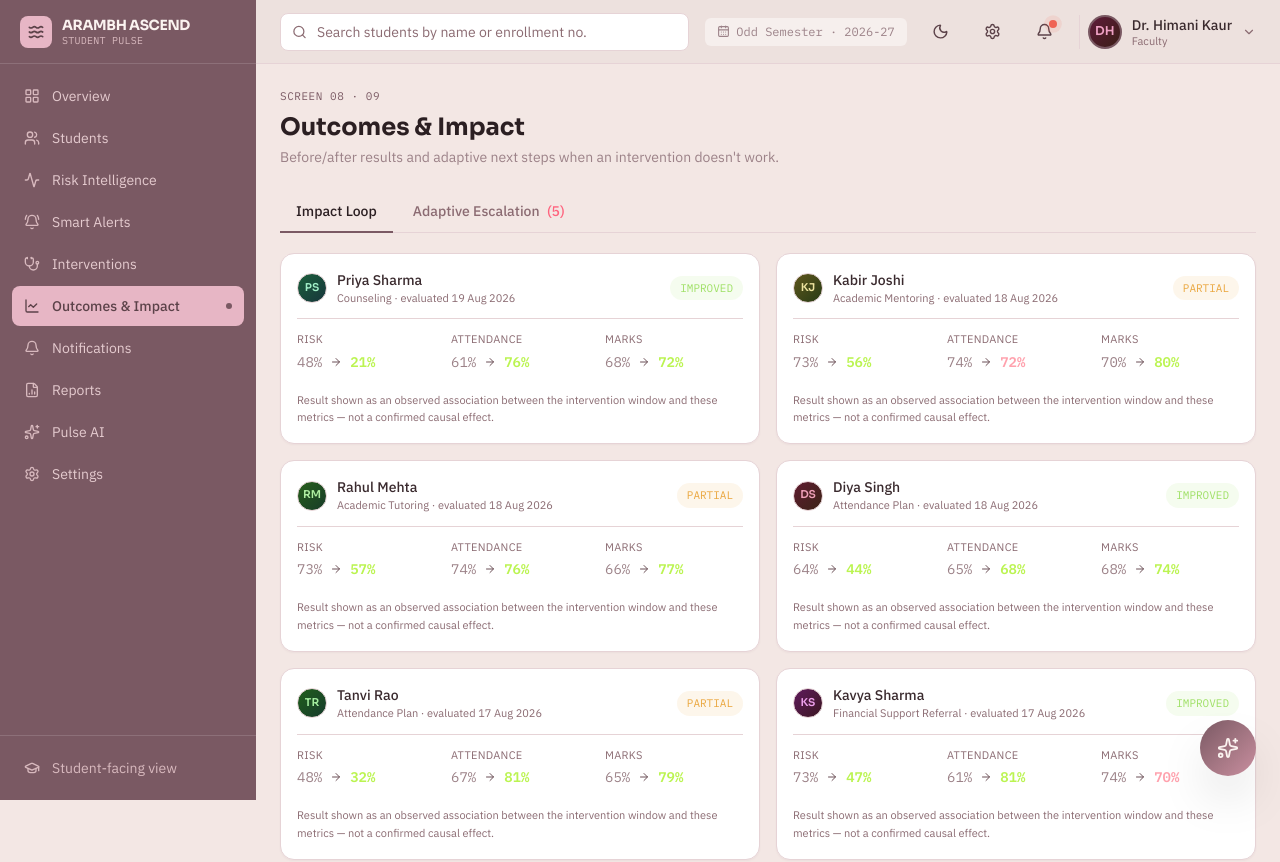
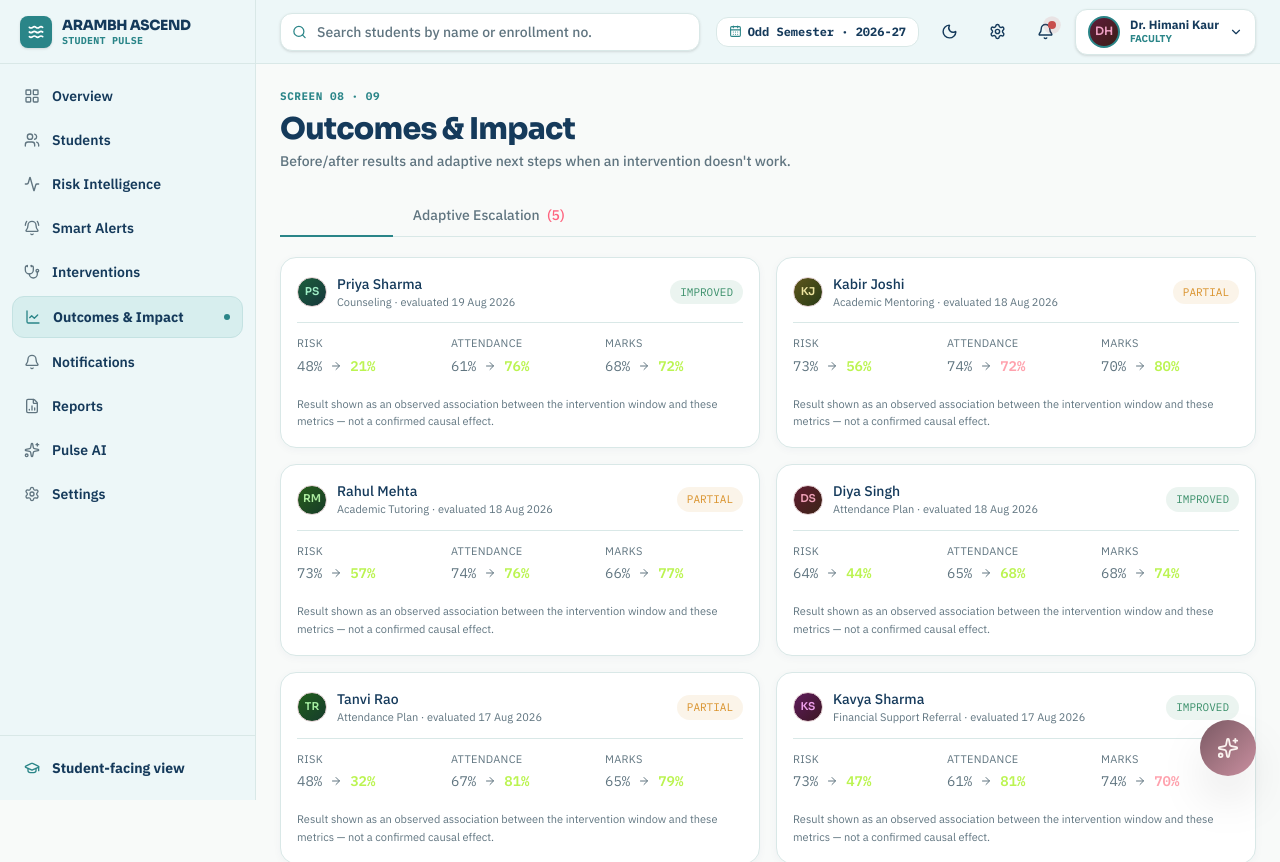
Before and after one commit to pranaypansara/ArambhX, a React (Vite) app in the folder client/: page /outcomes in a window 1280 px wide. Shown: the top 862 px of the page. Built offline with nearby package versions, Linux system fonts and the light colour scheme.

Commit message:
Minor Changes

```diff
--- a/client/src/components/layout/Sidebar.jsx
+++ b/client/src/components/layout/Sidebar.jsx
@@ -24,56 +24,56 @@ export default function Sidebar({ mobileOpen, onCloseMobile }) {
         <div className="fixed inset-0 bg-black/60 z-40 lg:hidden" onClick={onCloseMobile} />
       )}
       <aside
-        className={`fixed lg:sticky top-0 left-0 h-screen w-64 shrink-0 z-50 flex flex-col transition-transform duration-300 lg:translate-x-0 ${mobileOpen ? 'translate-x-0' : '-translate-x-full'}`}
-        style={{ background: '#7A5963' }}
+        className={`fixed lg:sticky top-0 left-0 h-screen w-64 shrink-0 z-50 flex flex-col transition-transform duration-300 border-r border-[#D9E8E7] lg:translate-x-0 ${mobileOpen ? 'translate-x-0' : '-translate-x-full'}`}
+        style={{ background: '#EDF7F8' }}
       >
-        <div className="flex items-center gap-2.5 px-5 h-16 shrink-0" style={{ borderBottom: '1px solid rgba(255,255,255,0.14)' }}>
-          <div className="w-8 h-8 rounded-lg flex items-center justify-center" style={{ background: '#E7B6C5' }}>
-            <Waves size={16} className="text-[#5C4249]" strokeWidth={2.5} />
+        <div className="flex items-center gap-2.5 px-5 h-16 shrink-0" style={{ borderBottom: '1px solid #D9E8E7' }}>
+          <div className="w-8 h-8 rounded-lg flex items-center justify-center shadow" style={{ background: '#2A8588' }}>
+            <Waves size={16} className="text-white" strokeWidth={2.5} />
           </div>
           <div className="leading-tight">
-            <div className="font-display font-bold text-sm tracking-tight" style={{ color: '#FBF3F0' }}>ARAMBH ASCEND</div>
-            <div className="text-[10px] font-mono tracking-wide" style={{ color: '#D8B9BE' }}>STUDENT PULSE</div>
+            <div className="font-display font-black text-sm tracking-tight" style={{ color: '#153A5B' }}>ARAMBH ASCEND</div>
+            <div className="text-[10px] font-mono tracking-wide font-extrabold" style={{ color: '#2A8588' }}>STUDENT PULSE</div>
           </div>
         </div>
 
-        <nav className="flex-1 overflow-y-auto py-3 px-3 space-y-0.5">
+        <nav className="flex-1 overflow-y-auto py-3 px-3 space-y-1">
           {NAV.map(({ to, label, icon: Icon, end }) => (
             <NavLink
               key={to}
               to={to}
               end={end}
               onClick={onCloseMobile}
-              className="flex items-center gap-3 px-3 py-2.5 rounded-lg text-sm transition-colors group"
+              className="flex items-center gap-3 px-3 py-2.5 rounded-xl text-sm font-semibold transition-all group"
               style={({ isActive }) =>
                 isActive
-                  ? { background: '#E7B6C5', color: '#5C4249', fontWeight: 500 }
-                  : { color: '#E5CBCF' }
+                  ? { background: '#D7EEEE', color: '#153A5B', fontWeight: 700, border: '1px solid #C4E2E2' }
+                  : { color: '#153A5B' }
               }
-              onMouseEnter={(e) => { if (!e.currentTarget.classList.contains('active-nav')) e.currentTarget.style.background = 'rgba(255,255,255,0.08)'; }}
-              onMouseLeave={(e) => { e.currentTarget.style.background = e.currentTarget.getAttribute('aria-current') === 'page' ? '#E7B6C5' : 'transparent'; }}
+              onMouseEnter={(e) => { if (!e.currentTarget.classList.contains('active-nav')) e.currentTarget.style.background = 'rgba(42,133,136,0.08)'; }}
+              onMouseLeave={(e) => { e.currentTarget.style.background = e.currentTarget.getAttribute('aria-current') === 'page' ? '#D7EEEE' : 'transparent'; }}
             >
               {({ isActive }) => (
                 <>
-                  <Icon size={16} strokeWidth={2} style={{ color: isActive ? '#5C4249' : '#D8B9BE' }} />
+                  <Icon size={16} strokeWidth={2} style={{ color: isActive ? '#2A8588' : '#607580' }} />
                   <span>{label}</span>
-                  {isActive && <span className="ml-auto w-1.5 h-1.5 rounded-full" style={{ background: '#7a5963' }} />}
+                  {isActive && <span className="ml-auto w-1.5 h-1.5 rounded-full" style={{ background: '#2A8588' }} />}
                 </>
               )}
             </NavLink>
           ))}
         </nav>
 
-        <div className="p-3" style={{ borderTop: '1px solid rgba(255,255,255,0.14)' }}>
+        <div className="p-3" style={{ borderTop: '1px solid #D9E8E7' }}>
           <NavLink
             to="/student-view"
             onClick={onCloseMobile}
-            className="flex items-center gap-3 px-3 py-2.5 rounded-lg text-sm transition-colors"
-            style={{ color: '#D8B9BE' }}
-            onMouseEnter={(e) => { e.currentTarget.style.background = 'rgba(255,255,255,0.08)'; e.currentTarget.style.color = '#FBF3F0'; }}
-            onMouseLeave={(e) => { e.currentTarget.style.background = 'transparent'; e.currentTarget.style.color = '#D8B9BE'; }}
+            className="flex items-center gap-3 px-3 py-2.5 rounded-xl text-sm font-bold transition-colors"
+            style={{ color: '#153A5B' }}
+            onMouseEnter={(e) => { e.currentTarget.style.background = 'rgba(42,133,136,0.08)'; e.currentTarget.style.color = '#2A8588'; }}
+            onMouseLeave={(e) => { e.currentTarget.style.background = 'transparent'; e.currentTarget.style.color = '#153A5B'; }}
           >
-            <GraduationCap size={16} />
+            <GraduationCap size={16} className="text-[#2A8588]" />
             <span>Student-facing view</span>
           </NavLink>
         </div>
--- a/client/src/components/layout/Topbar.jsx
+++ b/client/src/components/layout/Topbar.jsx
@@ -28,48 +28,52 @@ export default function Topbar({ onOpenMobile }) {
   }, []);
 
   return (
-    <header className="sticky top-0 z-30 h-16 border-b hairline bg-[#ede0dd]/90 backdrop-blur px-4 lg:px-6 flex items-center gap-4">
-      <button className="lg:hidden text-slate-300" onClick={onOpenMobile}>
+    <header className="sticky top-0 z-30 h-16 border-b border-[#D9E8E7] bg-[#EDF7F8]/95 backdrop-blur px-4 lg:px-6 flex items-center justify-between gap-4">
+
+      <div className="flex items-center gap-3 flex-1 max-w-md">
+        <button className="lg:hidden text-[#153A5B]" onClick={onOpenMobile}>
           <Menu size={20} />
         </button>
 
-      <div className="relative flex-1 max-w-md" ref={boxRef}>
-        <Search size={15} className="absolute left-3 top-1/2 -translate-y-1/2 text-slate-500" />
+        <div className="relative flex-1" ref={boxRef}>
+          <Search size={15} className="absolute left-3 top-1/2 -translate-y-1/2 text-[#2A8588]" />
           <input
             value={query}
             onChange={(e) => { setQuery(e.target.value); setShowResults(true); }}
             onFocus={() => setShowResults(true)}
             placeholder="Search students by name or enrollment no."
-          className="w-full bg-[#ffffff] border hairline rounded-lg pl-9 pr-3 py-2 text-sm text-slate-200 placeholder:text-slate-500 focus:border-teal-400 outline-none transition-colors"
+            className="w-full bg-[#FFFFFF] border border-[#D9E8E7] rounded-xl pl-9 pr-3 py-2 text-sm text-[#153A5B] placeholder:text-[#607580] focus:border-[#2A8588] outline-none transition-colors shadow-sm font-medium"
           />
           {showResults && results.length > 0 && (
-          <div className="absolute top-full mt-2 left-0 right-0 panel-alt shadow-xl overflow-hidden count-up">
+            <div className="absolute top-full mt-2 left-0 right-0 bg-[#FFFFFF] border border-[#D9E8E7] rounded-xl shadow-xl overflow-hidden count-up z-50">
               {results.map((s) => (
                 <button
                   key={s.id}
                   onClick={() => { navigate(`/students/${s.id}`); setShowResults(false); setQuery(''); }}
-                className="w-full flex items-center gap-3 px-3 py-2.5 hover:bg-white/5 text-left"
+                  className="w-full flex items-center gap-3 px-3 py-2.5 hover:bg-[#EDF7F8] text-left border-b border-[#D9E8E7] last:border-0"
                 >
                   <StudentAvatar name={s.name} size={28} />
                   <div className="min-w-0">
-                  <div className="text-sm text-slate-200 truncate">{s.name}</div>
-                  <div className="text-[11px] text-slate-500 font-mono">{s.enrollment_number} · {s.department}</div>
+                    <div className="text-sm font-bold text-[#153A5B] truncate">{s.name}</div>
+                    <div className="text-[11px] text-[#607580] font-mono">{s.enrollment_number} · {s.department}</div>
                   </div>
                 </button>
               ))}
             </div>
           )}
         </div>
+      </div>
 
-      <div className="hidden md:flex items-center gap-1.5 text-xs text-slate-400 font-mono px-3 py-1.5 rounded-md" style={{ background: '#FFFFFF70' }}>
-        <CalendarDays size={13} />
+      <div className="flex items-center gap-3">
+        <div className="hidden lg:flex items-center gap-1.5 text-xs text-[#153A5B] font-mono font-bold px-3 py-1.5 rounded-xl border border-[#D9E8E7] bg-[#FFFFFF]">
+          <CalendarDays size={13} className="text-[#2A8588]" />
           Odd Semester · 2026-27
         </div>
 
         <button
           onClick={() => setHighContrast(v => !v)}
           title={highContrast ? 'Switch to standard contrast' : 'Switch to high contrast'}
-        className="w-9 h-9 flex items-center justify-center rounded-lg text-slate-300 hover:bg-white/5 shrink-0"
+          className="w-9 h-9 flex items-center justify-center rounded-xl text-[#153A5B] hover:bg-[#FFFFFF] border border-transparent hover:border-[#D9E8E7] shrink-0 transition"
         >
           {highContrast ? <Sun size={17} /> : <Moon size={17} />}
         </button>
@@ -77,29 +81,33 @@ export default function Topbar({ onOpenMobile }) {
         <button
           onClick={() => navigate('/settings')}
           title="Settings"
-        className="hidden sm:flex w-9 h-9 items-center justify-center rounded-lg text-slate-300 hover:bg-white/5 shrink-0"
+          className="hidden sm:flex w-9 h-9 items-center justify-center rounded-xl text-[#153A5B] hover:bg-[#FFFFFF] border border-transparent hover:border-[#D9E8E7] shrink-0 transition"
         >
           <SettingsIcon size={17} />
         </button>
 
         <button
           onClick={() => navigate('/notifications')}
-        className="relative w-9 h-9 flex items-center justify-center rounded-lg text-slate-300 hover:bg-white/5 shrink-0"
+          className="relative w-9 h-9 flex items-center justify-center rounded-xl text-[#153A5B] hover:bg-[#FFFFFF] border border-transparent hover:border-[#D9E8E7] shrink-0 transition"
         >
           <Bell size={17} />
           {unread > 0 && (
-          <span className="absolute top-1.5 right-1.5 w-2 h-2 rounded-full pulse-dot" style={{ background: '#ef6355' }} />
+            <span className="absolute top-1.5 right-1.5 w-2 h-2 rounded-full pulse-dot bg-[#C84C4C]" />
           )}
         </button>
 
-      <div className="flex items-center gap-2.5 pl-2 border-l hairline shrink-0">
-        <StudentAvatar name={CURRENT_USER.name} size={34} ring="#7a5963" />
-        <div className="hidden md:block leading-tight">
-          <div className="text-sm text-slate-200 font-medium">{CURRENT_USER.name}</div>
-          <div className="text-[11px] text-slate-500">{CURRENT_USER.role === 'FACULTY' ? 'Faculty' : CURRENT_USER.role}</div>
+        {/* DR. HIMANI KAUR PROFILE BADGE */}
+        <div className="flex items-center gap-2.5 pl-3 border-l border-[#D9E8E7] shrink-0 bg-[#FFFFFF] px-3 py-1.5 rounded-xl shadow-sm border border-[#D9E8E7]">
+          <StudentAvatar name={CURRENT_USER.name} size={32} ring="#2A8588" />
+          <div className="leading-tight">
+            <div className="text-xs font-black text-[#153A5B] whitespace-nowrap">{CURRENT_USER.name}</div>
+            <div className="text-[10px] text-[#2A8588] font-extrabold uppercase">{CURRENT_USER.role === 'FACULTY' ? 'Faculty' : CURRENT_USER.role}</div>
           </div>
-        <ChevronDown size={14} className="text-slate-500 hidden md:block" />
+          <ChevronDown size={14} className="text-[#153A5B] shrink-0" />
         </div>
+
+      </div>
+
     </header>
   );
 }
--- a/client/src/components/ui/Page.jsx
+++ b/client/src/components/ui/Page.jsx
@@ -2,9 +2,9 @@ export function PageHeader({ eyebrow, title, subtitle, actions }) {
   return (
     <div className="flex flex-wrap items-start justify-between gap-4 mb-6">
       <div>
-        {eyebrow && <div className="text-[11px] uppercase tracking-wider text-teal-400 font-mono mb-1.5">{eyebrow}</div>}
-        <h1 className="font-display text-2xl font-bold text-slate-50">{title}</h1>
-        {subtitle && <p className="text-sm text-slate-400 mt-1">{subtitle}</p>}
+        {eyebrow && <div className="text-[11px] uppercase tracking-wider text-[#2A8588] font-mono font-extrabold mb-1.5">{eyebrow}</div>}
+        <h1 className="font-display text-3xl font-black text-[#153A5B] tracking-tight">{title}</h1>
+        {subtitle && <p className="text-sm text-[#607580] font-medium mt-1">{subtitle}</p>}
       </div>
       {actions && <div className="flex items-center gap-2 shrink-0">{actions}</div>}
     </div>
@@ -13,12 +13,12 @@ export function PageHeader({ eyebrow, title, subtitle, actions }) {
 
 export function SectionCard({ title, subtitle, actions, children, className = '' }) {
   return (
-    <div className={`panel p-5 ${className}`}>
+    <div className={`panel p-5 bg-white border border-[#D9E8E7] shadow-sm rounded-2xl ${className}`}>
       {(title || actions) && (
         <div className="flex items-start justify-between gap-3 mb-4">
           <div>
-            {title && <h2 className="font-display font-semibold text-slate-100">{title}</h2>}
-            {subtitle && <p className="text-xs text-slate-500 mt-0.5">{subtitle}</p>}
+            {title && <h2 className="font-display font-extrabold text-base text-[#153A5B]">{title}</h2>}
+            {subtitle && <p className="text-xs text-[#607580] mt-0.5 font-medium">{subtitle}</p>}
           </div>
           {actions}
         </div>
--- a/client/src/index.css
+++ b/client/src/index.css
@@ -2,47 +2,47 @@
 @import "tailwindcss";
 
 @theme {
-  /* ---- Foundation (Dusty Rose + Pearl, light theme) ---- */
-  --color-void: #F3E7E4;
-  --color-deep: #EDE0DD;
-  --color-panel: #FFF8F7CC;
+  /* ---- Foundation (Main page #F8FAF9, Cards #FFFFFF, Border #D9E8E7) ---- */
+  --color-void: #F8FAF9;
+  --color-deep: #F8FAF9;
+  --color-panel: #FFFFFF;
   --color-panel-solid: #FFFFFF;
-  --color-panel-alt: #F6ECE9;
-  --color-hairline: #E6D3D6;
-  --color-hairline-soft: #EFE1DF;
+  --color-panel-alt: #EDF7F8;
+  --color-hairline: #D9E8E7;
+  --color-hairline-soft: #D9E8E7;
 
   /* ---- Accents ---- */
-  --color-teal: #7A5963;
-  --color-teal-dim: #5C4249;
-  --color-cobalt: #C98F9F;
-  --color-cobalt-dim: #8F6570;
-  --color-lime: #9fe066;
-  --color-lime-dim: #5f8a34;
-  --color-amber: #eaa73f;
-  --color-amber-dim: #8f6521;
-  --color-coral: #ef6355;
-  --color-coral-dim: #8f342a;
+  --color-teal: #2A8588; /* Primary Teal #2A8588 */
+  --color-teal-dim: #216B6D;
+  --color-cobalt: #153A5B; /* Heading #153A5B */
+  --color-cobalt-dim: #0E2942;
+  --color-lime: #3A8F6A; /* Stable */
+  --color-lime-dim: #2D7053;
+  --color-amber: #D9922B; /* Watch */
+  --color-amber-dim: #B8781E;
+  --color-coral: #D96B4A; /* Deteriorating */
+  --color-coral-dim: #C84C4C; /* Critical */
 
-  /* ---- Surfaces (student side / light) ---- */
-  --color-paper: #f6f3ec;
-  --color-paper-alt: #eaeadf;
-  --color-ink: #3A2A2E;
+  /* ---- Surfaces ---- */
+  --color-paper: #F8FAF9;
+  --color-paper-alt: #EDF7F8;
+  --color-ink: #153A5B; /* Heading #153A5B */
 
-  /* ---- Tailwind default-scale overrides (slate + teal used throughout) ---- */
-  --color-slate-50: #2B1F22;
-  --color-slate-100: #2B1F22;
-  --color-slate-200: #3A2A2E;
-  --color-slate-300: #5C4249;
-  --color-slate-400: #9C8288;
-  --color-slate-500: #8B6B72;
-  --color-slate-600: #6B4F56;
-  --color-slate-700: #5C4249;
-  --color-slate-800: #3A2A2E;
-  --color-slate-900: #2B1F22;
+  /* ---- Tailwind default-scale overrides ---- */
+  --color-slate-50: #F8FAF9;
+  --color-slate-100: #F8FAF9;
+  --color-slate-200: #153A5B; /* Heading text */
+  --color-slate-300: #153A5B;
+  --color-slate-400: #607580; /* Secondary text */
+  --color-slate-500: #607580; /* Secondary text */
+  --color-slate-600: #607580;
+  --color-slate-700: #153A5B;
+  --color-slate-800: #153A5B;
+  --color-slate-900: #153A5B;
 
-  --color-teal-300: #7A5963;
-  --color-teal-400: #7A5963;
-  --color-teal-500: #7A5963;
+  --color-teal-300: #2A8588;
+  --color-teal-400: #2A8588;
+  --color-teal-500: #2A8588;
 
   --font-display: 'Sora', 'IBM Plex Sans', sans-serif;
   --font-body: 'IBM Plex Sans', sans-serif;
@@ -54,26 +54,26 @@ html {
 }
 
 body {
-  background: var(--color-void);
-  color: #3A2A2E;
+  background: #F8FAF9;
+  color: #153A5B;
   font-family: var(--font-body);
   -webkit-font-smoothing: antialiased;
 }
 
 ::selection {
-  background: var(--color-teal);
-  color: #FBF3F0;
+  background: #2A8588;
+  color: #FFFFFF;
 }
 
 /* Scrollbars */
 ::-webkit-scrollbar { width: 8px; height: 8px; }
 ::-webkit-scrollbar-track { background: transparent; }
-::-webkit-scrollbar-thumb { background: #D9C3C7; border-radius: 8px; }
-::-webkit-scrollbar-thumb:hover { background: #C9A8AE; }
+::-webkit-scrollbar-thumb { background: #D9E8E7; border-radius: 8px; }
+::-webkit-scrollbar-thumb:hover { background: #2A8588; }
 
 /* Focus visibility */
 :focus-visible {
-  outline: 2px solid var(--color-teal);
+  outline: 2px solid #2A8588;
   outline-offset: 2px;
   border-radius: 4px;
 }
@@ -89,19 +89,19 @@ body {
 
 /* ---- Reusable primitives ---- */
 .panel {
-  background: linear-gradient(180deg, var(--color-panel-solid), #FFFFFF);
-  border: 1px solid var(--color-hairline);
-  border-radius: 14px;
-  box-shadow: 0 1px 2px rgba(122, 89, 99, 0.06);
+  background: #FFFFFF;
+  border: 1px solid #D9E8E7;
+  border-radius: 16px;
+  box-shadow: 0 2px 8px rgba(21, 58, 91, 0.04);
 }
 
 .panel-alt {
-  background: var(--color-panel-alt);
-  border: 1px solid var(--color-hairline);
-  border-radius: 14px;
+  background: #EDF7F8;
+  border: 1px solid #D9E8E7;
+  border-radius: 16px;
 }
 
-.hairline { border-color: var(--color-hairline); }
+.hairline { border-color: #D9E8E7; }
 
 .font-display { font-family: var(--font-display); }
 .font-mono { font-family: var(--font-mono); }
@@ -110,8 +110,8 @@ body {
   animation: pulseDot 2.2s ease-in-out infinite;
 }
 @keyframes pulseDot {
-  0%, 100% { box-shadow: 0 0 0 0 rgba(239, 99, 85, 0.55); }
-  50% { box-shadow: 0 0 0 6px rgba(239, 99, 85, 0); }
+  0%, 100% { box-shadow: 0 0 0 0 rgba(200, 76, 76, 0.55); }
+  50% { box-shadow: 0 0 0 6px rgba(200, 76, 76, 0); }
 }
 
 .count-up {
@@ -132,7 +132,7 @@ body {
 }
 
 .skeleton {
-  background: linear-gradient(90deg, #EDE0DD 25%, #F6ECE9 37%, #EDE0DD 63%);
+  background: linear-gradient(90deg, #D9E8E7 25%, #EDF7F8 37%, #D9E8E7 63%);
   background-size: 400% 100%;
   animation: shimmer 1.6s ease infinite;
 }
@@ -150,26 +150,25 @@ body {
 }
 
 .chip {
-  border: 1px solid var(--color-hairline);
+  border: 1px solid #D9E8E7;
   transition: border-color .15s ease, background-color .15s ease;
 }
 .chip:hover {
-  border-color: var(--color-teal);
-  background: rgba(122, 89, 99, 0.08);
+  border-color: #2A8588;
+  background: rgba(42, 133, 136, 0.08);
 }
 
-/* High-contrast mode toggled from the top nav — brightens panel borders and
-   text for low-light or accessibility needs without changing the palette. */
+/* High-contrast mode */
 .theme-contrast .panel,
 .theme-contrast .panel-alt {
-  border-color: #C9A8AE !important;
+  border-color: #2A8588 !important;
 }
 .theme-contrast body {
-  color: #2B1F22;
+  color: #153A5B;
 }
 .theme-contrast .text-slate-400 {
-  color: #6B4F56 !important;
+  color: #607580 !important;
 }
 .theme-contrast .text-slate-500 {
-  color: #4A363B !important;
+  color: #153A5B !important;
 }
```
Also changed, not shown: client/src/components/ui/KpiCard.jsx (+5 -5 lines), client/src/lib/riskUtils.js (+18 -18 lines), client/src/pages/Overview.jsx (+69 -45 lines). Lines whose indentation alone changed are shown as unchanged.
